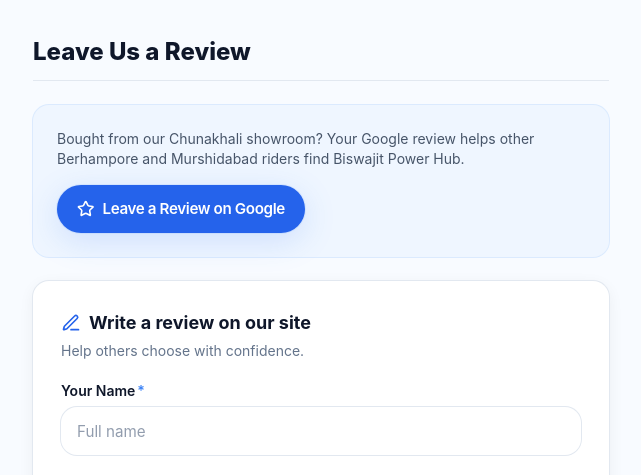
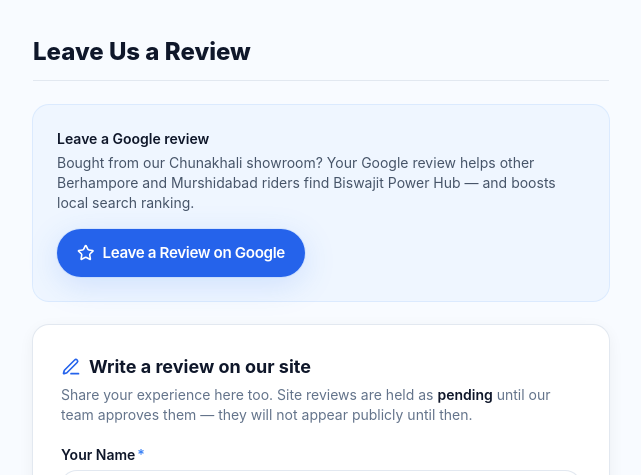
Before and after one commit to biswajit82232/biswajitpowerhub, a React (Vite) app: page /reviews in a window 1280 px wide. Shown: the part 2140-2615 px from the top of the page, without its empty margins (319-960 px from the left). Built offline with nearby package versions, Linux system fonts and the light colour scheme; no server answers; the database is empty.

Commit message:
polish: reviews page Google deep link and trust UX

```diff
--- a/src/features/reviews/ReviewForm.jsx
+++ b/src/features/reviews/ReviewForm.jsx
@@ -60,7 +60,7 @@
         <CheckCircle2 className="h-12 w-12 text-brand-500" />
         <h3 className="text-lg font-bold text-heading">Review submitted!</h3>
         <p className="max-w-xs text-sm text-body">
-          Thanks for sharing, {form.name}. We'll publish it after a quick review.
+          Thanks for sharing, {form.name}. Your review is <strong className="font-semibold text-heading">pending</strong> and will appear on this page after our team approves it.
         </p>
       </motion.div>
     );
--- a/src/pages/public/Reviews.jsx
+++ b/src/pages/public/Reviews.jsx
@@ -14,11 +14,13 @@
 import { breadcrumbList, buildReviewedProductRef } from '@/lib/schemaHelpers';
 import { Breadcrumbs } from '@/components/common/Breadcrumbs';
 import { SITE_URL, GBP_RATING } from '@/config/site';
+import { useSite } from '@/context/SiteSettingsContext';
 import { REVIEWS as SEED_REVIEWS } from '@/data/reviews';
 
 const PAGE_SIZE = 10;
 
 export default function Reviews() {
+  const { site } = useSite();
   const { data: reviews, loading } = useAsync(() => getApprovedReviews(), []);
   const { data: scooters } = useAsync(() => getScooters(), []);
   const [visibleCount, setVisibleCount] = useState(PAGE_SIZE);
@@ -188,12 +190,13 @@
             Leave Us a Review
           </h2>
           <div className="mt-6 rounded-xl bg-brand-50 p-5 ring-1 ring-brand-100 sm:p-6">
-            <p className="text-sm text-body">
+            <p className="text-sm font-semibold text-heading">Leave a Google review</p>
+            <p className="mt-1 text-sm text-body">
               Bought from our Chunakhali showroom? Your Google review helps other Berhampore and
-              Murshidabad riders find Biswajit Power Hub.
+              Murshidabad riders find Biswajit Power Hub — and boosts local search ranking.
             </p>
             <Button
-              href="https://www.google.com/search?q=Biswajit+Power+Hub+Berhampore"
+              href={site.maps.reviewLink}
               variant="primary"
               className="mt-4 min-h-12"
               icon={Star}
@@ -205,7 +208,9 @@
             <h3 className="flex items-center gap-2 font-display text-lg font-bold text-heading">
               <PenLine className="h-5 w-5 text-brand-600" /> Write a review on our site
             </h3>
-            <p className="mt-1 text-sm text-muted">Help others choose with confidence.</p>
+            <p className="mt-1 text-sm text-muted">
+              Share your experience here too. Site reviews are held as <strong className="font-semibold text-heading">pending</strong> until our team approves them — they will not appear publicly until then.
+            </p>
             <div className="mt-5">
               <ReviewForm scooters={scooters || []} />
             </div>
```
